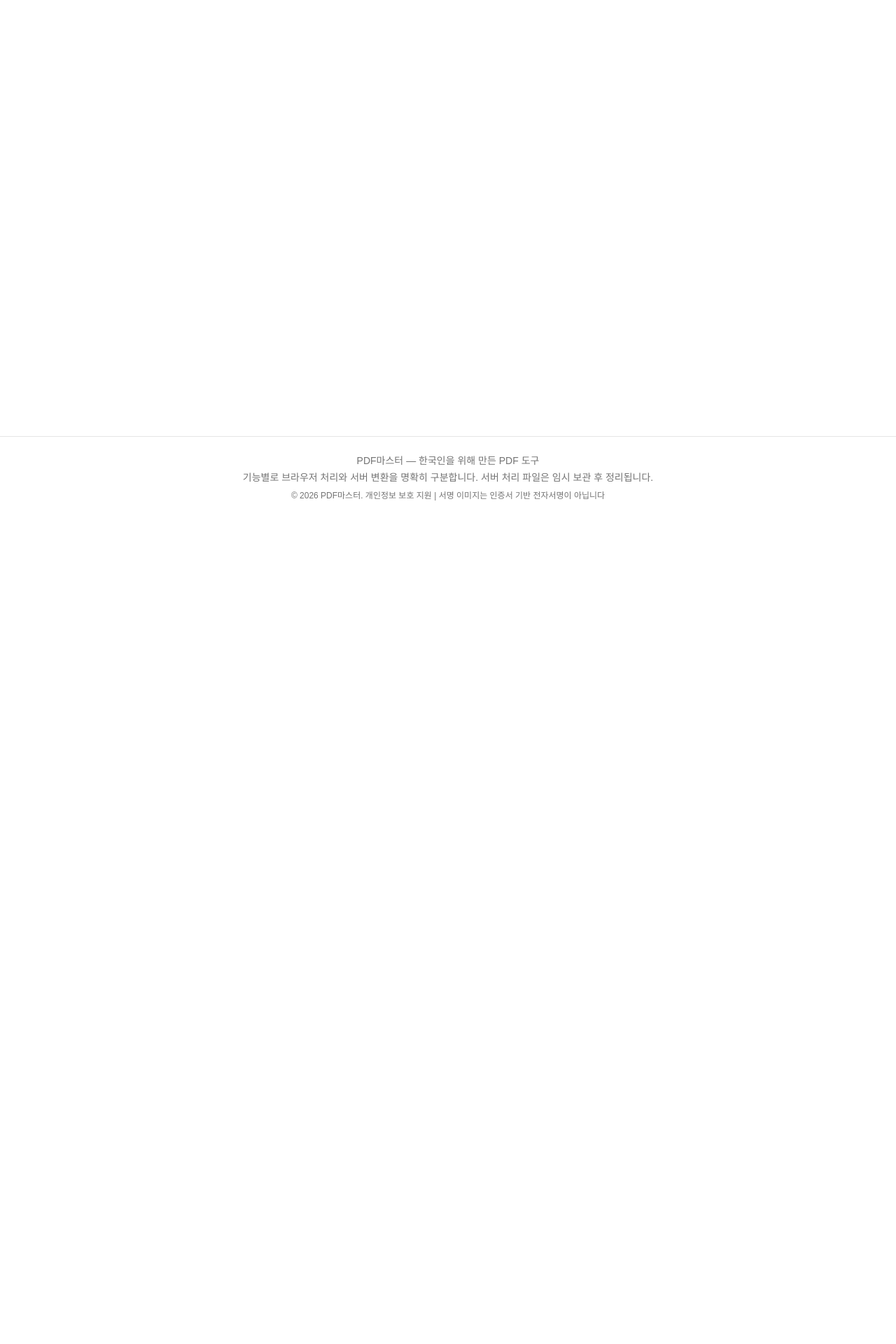
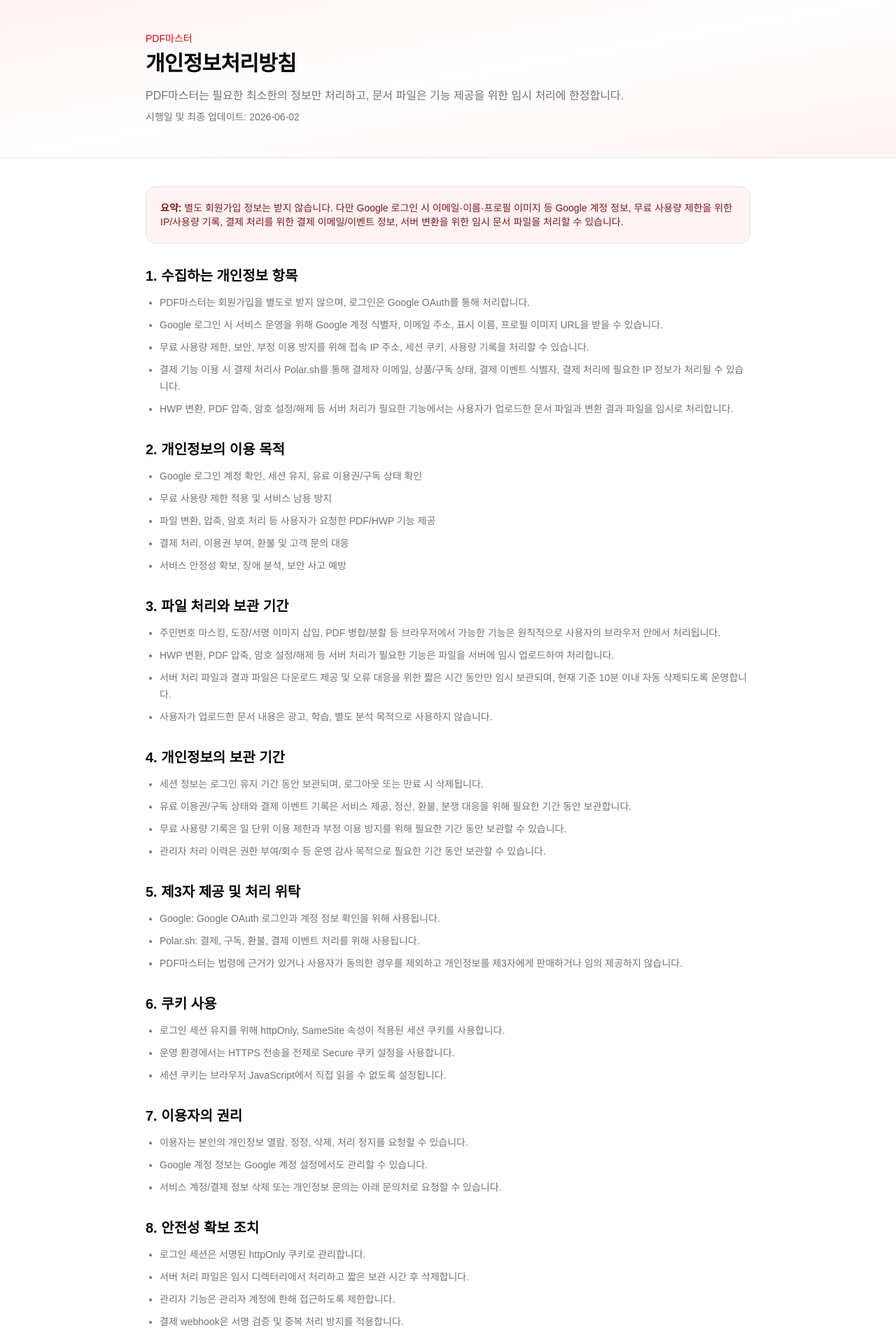
Before and after one commit to DeclanJeon/pdf-master, a React (Vite) app: page /privacy in a window 1280 px wide. Shown: the part 60-1980 px from the top of the page at 70% size. Before the commit the page ends 800 px from the top, so only its background shows below. Built offline with nearby package versions, Linux system fonts and the light colour scheme; no server answers.

Commit message:
docs: add privacy policy page

```diff
--- a/src/App.tsx
+++ b/src/App.tsx
@@ -3,6 +3,7 @@ import { Toaster } from '@/components/ui/sonner'
 import { Header } from '@/components/layout/Header'
 import { Footer } from '@/components/layout/Footer'
 import { HomePage } from '@/components/layout/HomePage'
+import { PrivacyPolicyPage } from '@/components/layout/PrivacyPolicyPage'
 import { ToolPage } from '@/components/tools/ToolPage'
 import PaymentPage from '@/components/tools/PaymentPage'
 import AdminPage from '@/components/tools/AdminPage'
@@ -17,6 +18,7 @@ export default function App() {
             <Route path="/" element={<HomePage />} />
             <Route path="/tool/:toolId" element={<ToolPage />} />
             <Route path="/pricing" element={<PaymentPage />} />
+            <Route path="/privacy" element={<PrivacyPolicyPage />} />
             <Route path="/admin" element={<AdminPage />} />
           </Routes>
         </main>
--- a/src/components/layout/Footer.tsx
+++ b/src/components/layout/Footer.tsx
@@ -1,3 +1,5 @@
+import { Link } from 'react-router-dom'
+
 export function Footer() {
   return (
     <footer className="border-t py-6 text-center text-sm text-muted-foreground">
@@ -7,7 +9,7 @@ export function Footer() {
           기능별로 브라우저 처리와 서버 변환을 명확히 구분합니다. 서버 처리 파일은 임시 보관 후 정리됩니다.
         </p>
         <p className="mt-2 text-xs">
-          © 2026 PDF마스터. 개인정보 보호 지원 | 서명 이미지는 인증서 기반 전자서명이 아닙니다
+          © 2026 PDF마스터. <Link to="/privacy" className="underline underline-offset-2 hover:text-red-600">개인정보처리방침</Link> | 서명 이미지는 인증서 기반 전자서명이 아닙니다
         </p>
       </div>
     </footer>
--- /dev/null
+++ b/src/components/layout/PrivacyPolicyPage.tsx
@@ -0,0 +1,119 @@
+const updatedAt = '2026-06-02'
+
+const sections = [
+  {
+    title: '1. 수집하는 개인정보 항목',
+    body: [
+      'PDF마스터는 회원가입을 별도로 받지 않으며, 로그인은 Google OAuth를 통해 처리합니다.',
+      'Google 로그인 시 서비스 운영을 위해 Google 계정 식별자, 이메일 주소, 표시 이름, 프로필 이미지 URL을 받을 수 있습니다.',
+      '무료 사용량 제한, 보안, 부정 이용 방지를 위해 접속 IP 주소, 세션 쿠키, 사용량 기록을 처리할 수 있습니다.',
+      '결제 기능 이용 시 결제 처리사 Polar.sh를 통해 결제자 이메일, 상품/구독 상태, 결제 이벤트 식별자, 결제 처리에 필요한 IP 정보가 처리될 수 있습니다.',
+      'HWP 변환, PDF 압축, 암호 설정/해제 등 서버 처리가 필요한 기능에서는 사용자가 업로드한 문서 파일과 변환 결과 파일을 임시로 처리합니다.',
+    ],
+  },
+  {
+    title: '2. 개인정보의 이용 목적',
+    body: [
+      'Google 로그인 계정 확인, 세션 유지, 유료 이용권/구독 상태 확인',
+      '무료 사용량 제한 적용 및 서비스 남용 방지',
+      '파일 변환, 압축, 암호 처리 등 사용자가 요청한 PDF/HWP 기능 제공',
+      '결제 처리, 이용권 부여, 환불 및 고객 문의 대응',
+      '서비스 안정성 확보, 장애 분석, 보안 사고 예방',
+    ],
+  },
+  {
+    title: '3. 파일 처리와 보관 기간',
+    body: [
+      '주민번호 마스킹, 도장/서명 이미지 삽입, PDF 병합/분할 등 브라우저에서 가능한 기능은 원칙적으로 사용자의 브라우저 안에서 처리됩니다.',
+      'HWP 변환, PDF 압축, 암호 설정/해제 등 서버 처리가 필요한 기능은 파일을 서버에 임시 업로드하여 처리합니다.',
+      '서버 처리 파일과 결과 파일은 다운로드 제공 및 오류 대응을 위한 짧은 시간 동안만 임시 보관되며, 현재 기준 10분 이내 자동 삭제되도록 운영합니다.',
+      '사용자가 업로드한 문서 내용은 광고, 학습, 별도 분석 목적으로 사용하지 않습니다.',
+    ],
+  },
+  {
+    title: '4. 개인정보의 보관 기간',
+    body: [
+      '세션 정보는 로그인 유지 기간 동안 보관되며, 로그아웃 또는 만료 시 삭제됩니다.',
+      '유료 이용권/구독 상태와 결제 이벤트 기록은 서비스 제공, 정산, 환불, 분쟁 대응을 위해 필요한 기간 동안 보관합니다.',
+      '무료 사용량 기록은 일 단위 이용 제한과 부정 이용 방지를 위해 필요한 기간 동안 보관할 수 있습니다.',
+      '관리자 처리 이력은 권한 부여/회수 등 운영 감사 목적으로 필요한 기간 동안 보관할 수 있습니다.',
+    ],
+  },
+  {
+    title: '5. 제3자 제공 및 처리 위탁',
+    body: [
+      'Google: Google OAuth 로그인과 계정 정보 확인을 위해 사용됩니다.',
+      'Polar.sh: 결제, 구독, 환불, 결제 이벤트 처리를 위해 사용됩니다.',
+      'PDF마스터는 법령에 근거가 있거나 사용자가 동의한 경우를 제외하고 개인정보를 제3자에게 판매하거나 임의 제공하지 않습니다.',
+    ],
+  },
+  {
+    title: '6. 쿠키 사용',
+    body: [
+      '로그인 세션 유지를 위해 httpOnly, SameSite 속성이 적용된 세션 쿠키를 사용합니다.',
+      '운영 환경에서는 HTTPS 전송을 전제로 Secure 쿠키 설정을 사용합니다.',
+      '세션 쿠키는 브라우저 JavaScript에서 직접 읽을 수 없도록 설정됩니다.',
+    ],
+  },
+  {
+    title: '7. 이용자의 권리',
+    body: [
+      '이용자는 본인의 개인정보 열람, 정정, 삭제, 처리 정지를 요청할 수 있습니다.',
+      'Google 계정 정보는 Google 계정 설정에서도 관리할 수 있습니다.',
+      '서비스 계정/결제 정보 삭제 또는 개인정보 문의는 아래 문의처로 요청할 수 있습니다.',
+    ],
+  },
+  {
+    title: '8. 안전성 확보 조치',
+    body: [
+      '로그인 세션은 서명된 httpOnly 쿠키로 관리합니다.',
+      '서버 처리 파일은 임시 디렉터리에서 처리하고 짧은 보관 시간 후 삭제합니다.',
+      '관리자 기능은 관리자 계정에 한해 접근하도록 제한합니다.',
+      '결제 webhook은 서명 검증 및 중복 처리 방지를 적용합니다.',
+    ],
+  },
+  {
+    title: '9. 문의처',
+    body: [
+      '개인정보, 환불, 서비스 이용 관련 문의: refund@pdfm.ponslink.com',
+      '문의 시 본인 확인과 처리 이력 확인을 위해 Google 로그인 이메일 또는 결제 이메일을 요청할 수 있습니다.',
+    ],
+  },
+]
+
+export function PrivacyPolicyPage() {
+  return (
+    <div className="bg-white">
+      <section className="border-b bg-gradient-to-br from-red-50 via-white to-red-50 py-12">
+        <div className="container mx-auto max-w-4xl px-4">
+          <p className="text-sm font-medium text-red-600">PDF마스터</p>
+          <h1 className="mt-2 text-3xl font-bold tracking-tight">개인정보처리방침</h1>
+          <p className="mt-4 text-muted-foreground">
+            PDF마스터는 필요한 최소한의 정보만 처리하고, 문서 파일은 기능 제공을 위한 임시 처리에 한정합니다.
+          </p>
+          <p className="mt-2 text-sm text-muted-foreground">시행일 및 최종 업데이트: {updatedAt}</p>
+        </div>
+      </section>
+
+      <section className="container mx-auto max-w-4xl px-4 py-10">
+        <div className="rounded-xl border bg-red-50 p-5 text-sm text-red-900">
+          <strong>요약:</strong> 별도 회원가입 정보는 받지 않습니다. 다만 Google 로그인 시 이메일·이름·프로필 이미지 등 Google 계정 정보,
+          무료 사용량 제한을 위한 IP/사용량 기록, 결제 처리를 위한 결제 이메일/이벤트 정보, 서버 변환을 위한 임시 문서 파일을 처리할 수 있습니다.
+        </div>
+
+        <div className="mt-8 space-y-8">
+          {sections.map((section) => (
+            <section key={section.title} className="space-y-3">
+              <h2 className="text-xl font-semibold">{section.title}</h2>
+              <ul className="list-disc space-y-2 pl-5 text-sm leading-6 text-muted-foreground">
+                {section.body.map((item) => (
+                  <li key={item}>{item}</li>
+                ))}
+              </ul>
+            </section>
+          ))}
+        </div>
+      </section>
+    </div>
+  )
+}
```
Also changed, not shown: 1 other file (tests, documents, lock files or other folders).
